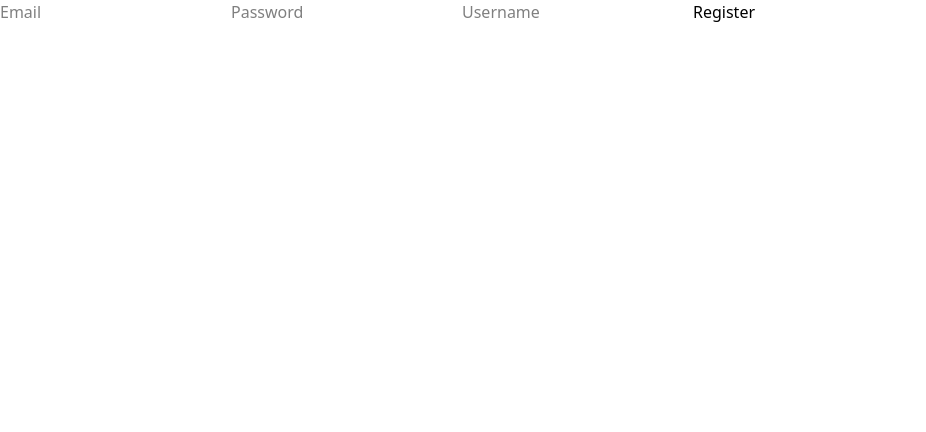
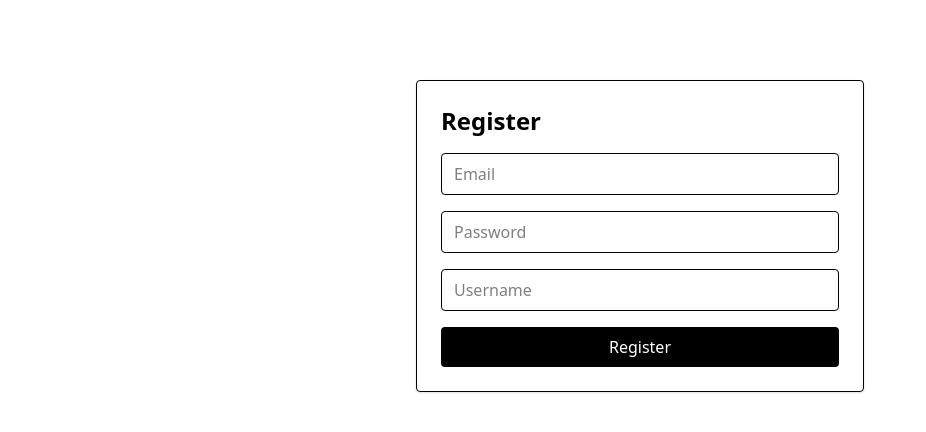
Before and after one commit to YoungMonero/Postory-blogApp, a Next.js app: page /register in a window 1280 px wide. Shown: the top 432 px of the page, without its empty margins (0-926 px from the left). Built offline with nearby package versions, Linux system fonts and the light colour scheme.

Commit message:
fixing problems

```diff
--- a/src/pages/register.tsx
+++ b/src/pages/register.tsx
@@ -1,5 +1,44 @@
 
 
+
+// import { useState } from 'react';
+// import { useMutation } from '@tanstack/react-query';
+// import { useRouter } from 'next/router';
+// import { registerUser } from '../services/auth';
+// import { useAuth } from '../hooks/useAuth';
+
+// export default function Register() {
+//   const [form, setForm] = useState({
+//     email: '',
+//     password: '',
+//     username: '',
+//   });
+
+//   const router = useRouter();
+//   const auth = useAuth();
+
+//   const mutation = useMutation({
+//     mutationFn: registerUser,
+//     onSuccess: (data) => {
+//       auth.login(data.accessToken, data.username);
+//       router.push('/');
+//     },
+//   });
+
+//   const handleSubmit = (e: React.FormEvent) => {
+//     e.preventDefault();
+//     mutation.mutate(form);
+//   };
+
+//   return (
+//     <form onSubmit={handleSubmit}>
+//       <input placeholder="Email" onChange={e => setForm({ ...form, email: e.target.value })} />
+//       <input placeholder="Password" type="password" onChange={e => setForm({ ...form, password: e.target.value })} />
+//       <input placeholder="Username" onChange={e => setForm({ ...form, username: e.target.value })} />
+//       <button type="submit">Register</button>
+//     </form>
+//   );
+// }
 
 import { useState } from 'react';
 import { useMutation } from '@tanstack/react-query';
@@ -11,7 +50,7 @@ export default function Register() {
   const [form, setForm] = useState({
     email: '',
     password: '',
-    userName: '',
+    username: '',
   });
 
   const router = useRouter();
@@ -20,7 +59,7 @@ export default function Register() {
   const mutation = useMutation({
     mutationFn: registerUser,
     onSuccess: (data) => {
-      auth.login(data.accessToken, data.userName);
+      auth.login(data.accessToken, data.username);
       router.push('/');
     },
   });
@@ -31,11 +70,46 @@ export default function Register() {
   };
 
   return (
-    <form onSubmit={handleSubmit}>
-      <input placeholder="Email" onChange={e => setForm({ ...form, email: e.target.value })} />
-      <input placeholder="Password" type="password" onChange={e => setForm({ ...form, password: e.target.value })} />
-      <input placeholder="Username" onChange={e => setForm({ ...form, userName: e.target.value })} />
-      <button type="submit">Register</button>
-    </form>
+    <div className="max-w-md mx-auto mt-20 p-6 border rounded shadow">
+      <h1 className="text-2xl font-bold mb-4">Register</h1>
+
+      <form onSubmit={handleSubmit} className="space-y-4">
+        <input
+          className="w-full px-3 py-2 border rounded focus:outline-none focus:ring"
+          placeholder="Email"
+          value={form.email}
+          onChange={(e) =>
+            setForm({ ...form, email: e.target.value })
+          }
+        />
+
+        <input
+          className="w-full px-3 py-2 border rounded focus:outline-none focus:ring"
+          placeholder="Password"
+          type="password"
+          value={form.password}
+          onChange={(e) =>
+            setForm({ ...form, password: e.target.value })
+          }
+        />
+
+        <input
+          className="w-full px-3 py-2 border rounded focus:outline-none focus:ring"
+          placeholder="Username"
+          value={form.username}
+          onChange={(e) =>
+            setForm({ ...form, username: e.target.value })
+          }
+        />
+
+        <button
+          type="submit"
+          disabled={mutation.isPending}
+          className="w-full bg-black text-white py-2 rounded hover:bg-gray-800 disabled:opacity-50"
+        >
+          {mutation.isPending ? 'Registering...' : 'Register'}
+        </button>
+      </form>
+    </div>
   );
 }
--- a/src/types/blogs.ts
+++ b/src/types/blogs.ts
@@ -2,6 +2,7 @@ export interface CreateBlogDto {
   title: string;
   slug: string;
   description: string;
+  tenantId: string;
 }
 
 export interface Blog {
```
